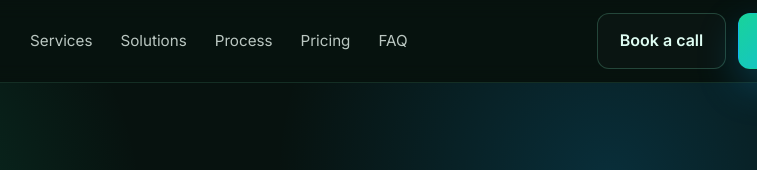
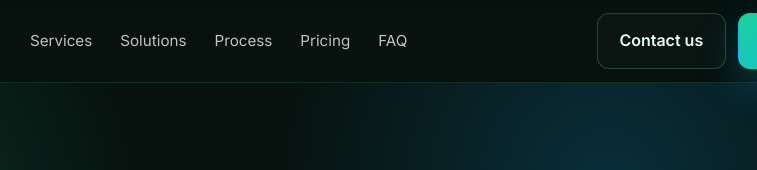
Before and after one commit to h3nsure/salesforce-ai-agency, a plain HTML site: page index.html in a window 1280 px wide. Shown: the top 170 px of the page, 351-1108 px from the left. Drawn offline with Linux system fonts and the light colour scheme.

Commit message:
Update header CTA to Contact us and scroll to contact section

```diff
--- a/index.html
+++ b/index.html
@@ -33,7 +33,7 @@
         </nav>
 
         <div class="nav-actions">
-          <a href="#contact" class="btn btn-ghost" data-open-modal="projectModal">Book a call</a>
+          <a href="#contact" class="btn btn-ghost">Contact us</a>
           <a href="#contact" class="btn btn-primary" data-open-modal="projectModal">Start project</a>
         </div>
 
```
